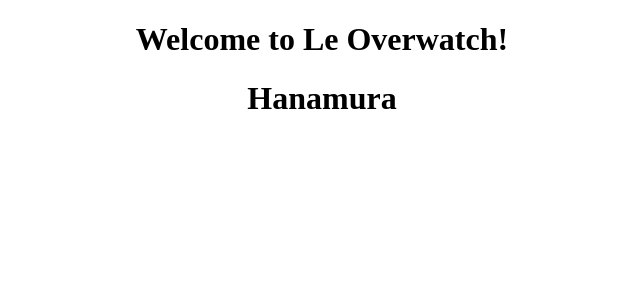
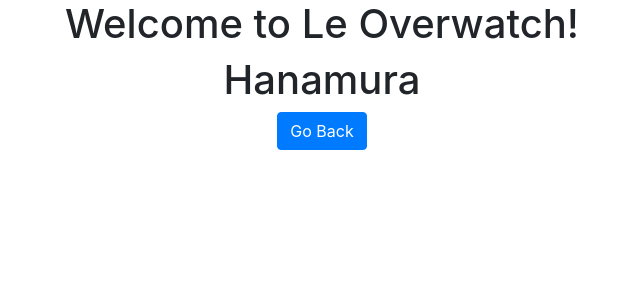
Before and after one commit to Edj209/le-overwatch, an Angular app: page /map-statistic/hanamura in a window 1280 px wide. Shown: the top 300 px of the page, without its empty margins (318-958 px from the left). Built offline with nearby package versions, Linux system fonts and the light colour scheme.

Commit message:
Added bootstrap to Le Overwatch project and a button to go back on page for map-statistics.

```diff
--- a/package.json
+++ b/package.json
@@ -21,7 +21,9 @@
     "@angular/platform-browser": "^5.2.0",
     "@angular/platform-browser-dynamic": "^5.2.0",
     "@angular/router": "^5.2.0",
+    "bootstrap": "^4.0.0",
     "core-js": "^2.4.1",
+    "ngx-bootstrap": "^2.0.2",
     "rxjs": "^5.5.6",
     "zone.js": "^0.8.19"
   },
--- a/src/app/map-statistic/map-statistic.component.html
+++ b/src/app/map-statistic/map-statistic.component.html
@@ -1 +1,4 @@
 <h1> {{ mapName }} </h1>
+<div>
+  <button type="button" class="btn btn-primary" (click)="goBack()"> Go Back </button>
+</div>
--- a/src/app/map-statistic/map-statistic.component.ts
+++ b/src/app/map-statistic/map-statistic.component.ts
@@ -1,5 +1,6 @@
 import { Component, OnInit } from '@angular/core';
 import { ActivatedRoute } from '@angular/router';
+import { Location } from '@angular/common';
 
 @Component({
   selector: 'app-map-statistic',
@@ -11,7 +12,8 @@
   mapName: String;
 
   constructor(
-    private route: ActivatedRoute
+    private route: ActivatedRoute,
+    private location: Location
   ) { }
 
   ngOnInit() {
@@ -26,4 +28,9 @@
     // Makes the first character uppercase.
     this.mapName = this.mapName.charAt(0).toUpperCase() + this.mapName.slice(1);
   }
+
+  // Goes back a page.
+  goBack() {
+    this.location.back();
+  }
 }
--- a/src/styles.css
+++ b/src/styles.css
@@ -1 +1,2 @@
 /* You can add global styles to this file, and also import other style files */
+@import '~bootstrap/dist/css/bootstrap.min.css';
```
Also changed, not shown: .angular-cli.json, 1 other file (tests, documents, lock files or other folders).
